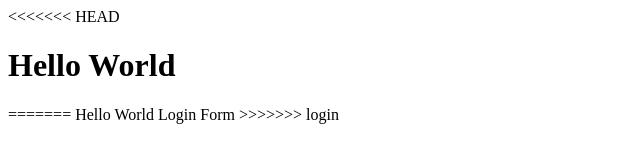
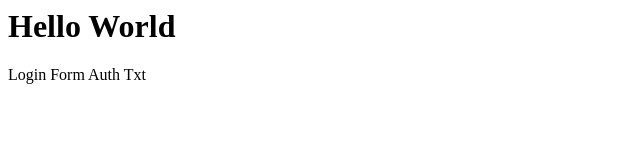
Before and after one commit to n-santamaria/git-github-practice, a plain HTML site: page index.html in a window 1280 px wide. Shown: the whole page, without its empty margins (0-640 px from the left). Drawn offline with Linux system fonts and the light colour scheme.

Commit message:
Info regarding auth.txt

```diff
--- a/index.html
+++ b/index.html
@@ -3,11 +3,8 @@
 	<title>Hello World</title>
 </head>
 <body>
-<<<<<<< HEAD
-	<h1>Hello World</h1>
-=======
-Hello World
+<h1>Hello World</h1>
 Login Form
->>>>>>> login
+Auth Txt
 </body>
 </html>
```
Also changed, not shown: auth.txt (added).
